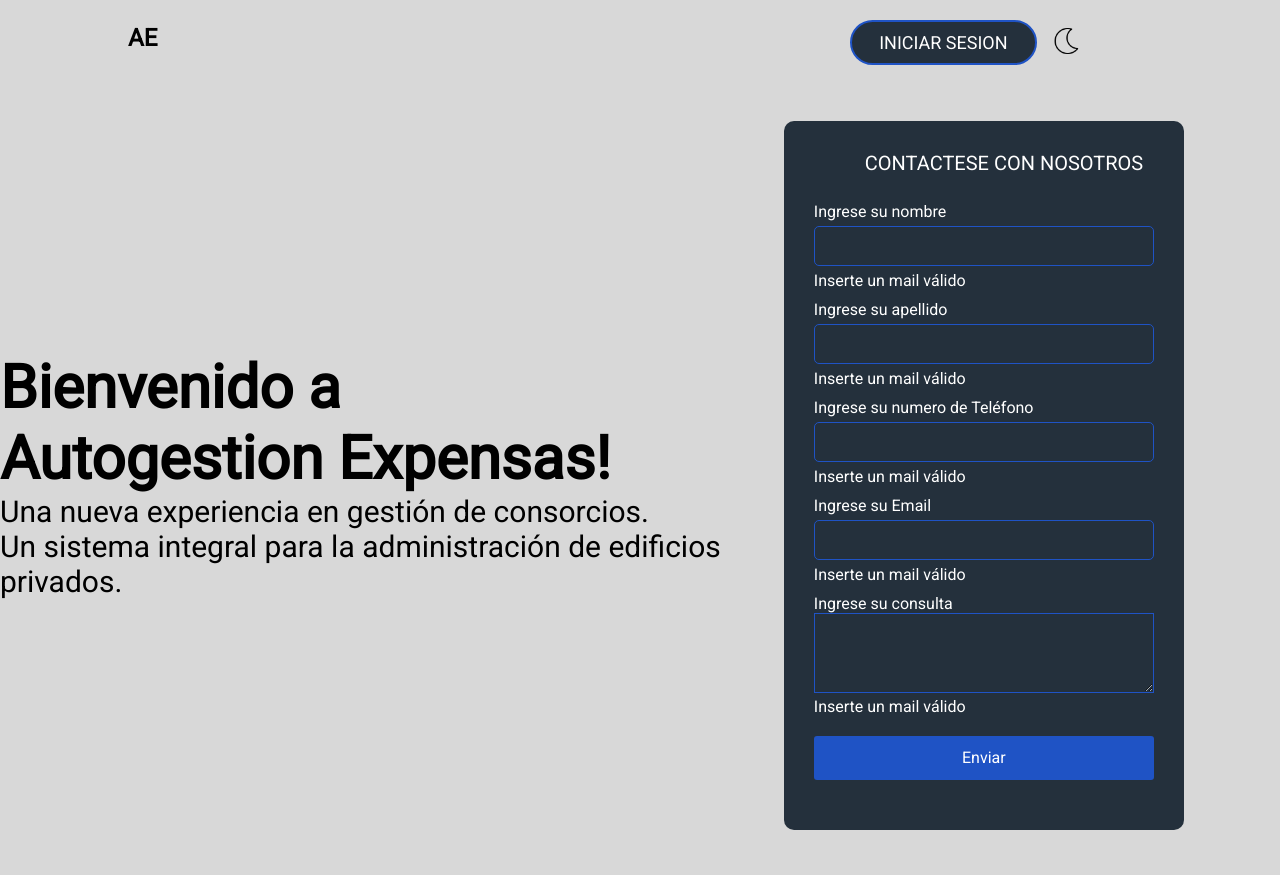
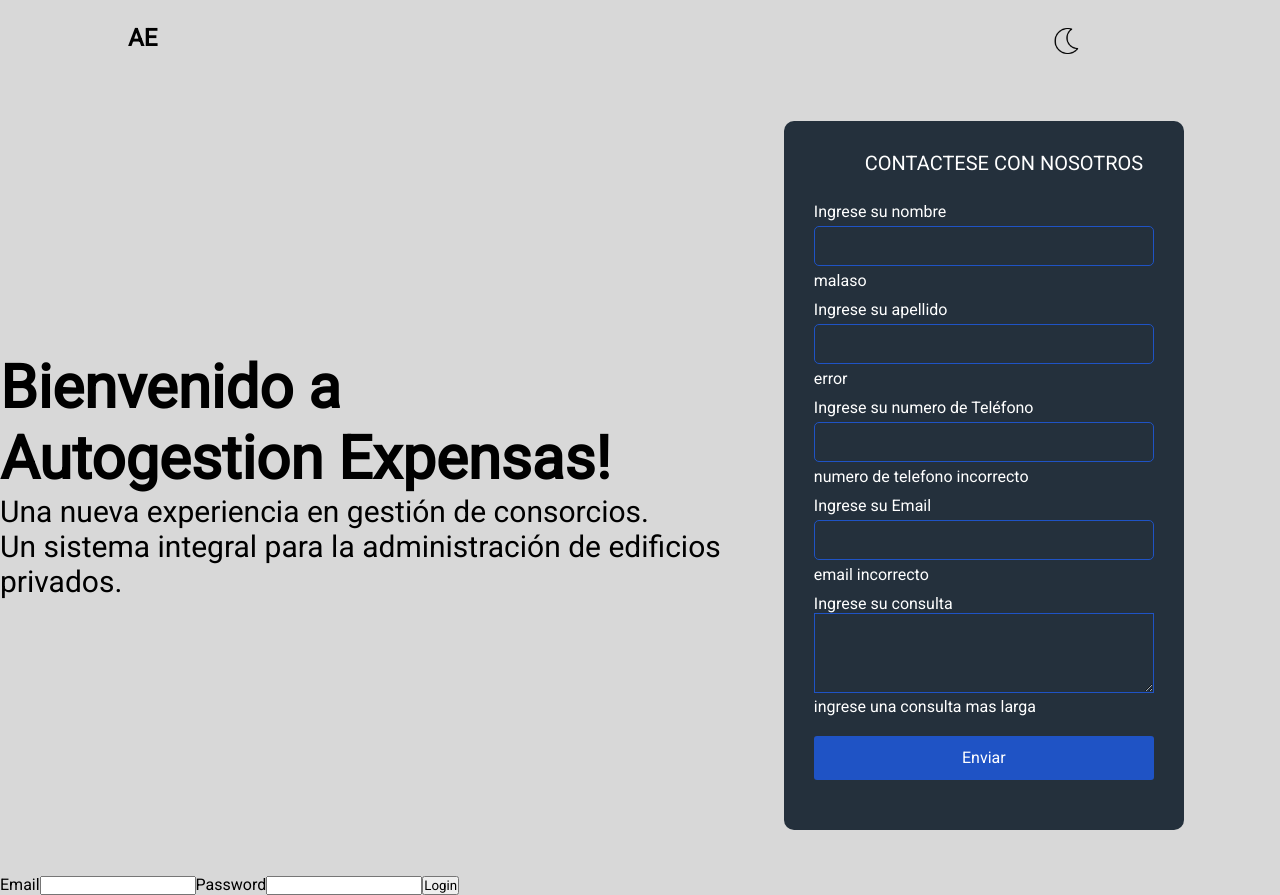
Before and after one commit to matzon1/tpi-integrador-lab3, a React (Create React App) app in the folder expensas-tpi/: page / in a window 1280 px wide. Built offline with nearby package versions, Linux system fonts and the light colour scheme.

Commit message:
29/6 db created

```diff
--- a/expensas-tpi/package.json
+++ b/expensas-tpi/package.json
@@ -17,7 +17,8 @@
     "start": "react-scripts start",
     "build": "react-scripts build",
     "test": "react-scripts test",
-    "eject": "react-scripts eject"
+    "eject": "react-scripts eject",
+    "fake-api": "json-server --watch src/api/db.json --port 5000"
   },
   "eslintConfig": {
     "extends": [
--- a/expensas-tpi/src/App.js
+++ b/expensas-tpi/src/App.js
@@ -1,13 +1,13 @@
 import './App.css';
 import {DarkModeProvider} from './components/context/DarkModeContext';
 import Container from './components/main/Container';
-
 
 function App() {
   return (
     <div>
      <DarkModeProvider>
      <Container />
+
      </DarkModeProvider>
     </div>
   );
--- /dev/null
+++ b/expensas-tpi/src/api/db.json
@@ -0,0 +1,14 @@
+{
+  "user": [
+    {
+      "id": 1,
+      "name": "Matias",
+      "password": "1234"
+    },
+    {
+      "id": 2,
+      "name": "Luca",
+      "password": "4321"
+    }
+  ]
+}
--- /dev/null
+++ b/expensas-tpi/src/components/context/AuthContextProvider.js
@@ -0,0 +1,130 @@
+
+import React, { useReducer, createContext, useContext, useState, useEffect } from "react";
+
+const initialState = {
+    currentUser: null,
+    waitingLogin: false,
+    loginError: '',
+    token: null // JSON Web Token (JWT)
+};
+
+// REVIEW: 2. Context + Reducer
+export const AuthContext = createContext(initialState);
+export const AuthDispatchContext = createContext(null);
+
+export default function AuthContextProvider ({ children }) {
+    // REVIEW: 1. useReducer hook
+    // equivalente: const [ auth, setAuth ] = useState(initialState);
+    const [auth, dispatch] = useReducer(authReducer, initialState);
+
+    // REVIEW: async
+    const baseUrl = 'http://localhost:5000/user';
+    const asyncDispatcher = {
+        // REVIEW: 3. dispatcher async
+        login: (email, password) => {
+            dispatch({ type: 'setWaitingLogin', waiting: true });
+            fetch(baseUrl + '/auth/login', {
+              method: 'POST',
+              body: JSON.stringify({ email, password })
+            }).then((res) => res.json()).then((loginResponse) => {
+                console.log('login ok', loginResponse);
+                // llamada sincronica
+                if (loginResponse && loginResponse.token) {
+                    dispatch({ type: 'setToken', token: loginResponse.token });
+                    setTimeout(() => {
+                        fetch(baseUrl + '/users?email=' + encodeURIComponent(email), {
+                            method: 'GET',
+                            headers: {
+                                Authorization: 'Bearer ' + loginResponse.token
+                            }
+                        }).then((res) => res.json()).then((res) => {
+                            console.log('get ok', res);
+                            // llamada sincronica
+                            if (res.length > 0) {
+                                dispatch({ type: 'setCurrentUser', currentUser: res[0] });
+                                // dispatch({ type: 'setWaitingLogin', waiting: false });
+                            } else {
+                                dispatch({ type: 'setError', error: 'Usuario inexistente.' });
+                            }
+                        }).catch(() => {
+
+                            dispatch({ type: 'setError', error: 'Ocurrio un error inesperado.' });
+                        });
+                    }, 3000);
+                } else {
+
+                    dispatch({ type: 'setError', error: 'Usuario inexistente.' });
+                }
+
+            }).catch(() => {
+                dispatch({ type: 'setError', error: 'Ocurrio un error inesperado.' });
+            });;
+        },
+        logout: () => {
+            // llamada sincronica
+            dispatch({ type: 'setCurrentUser', currentUser: null });
+            dispatch({ type: 'setToken', token: null });
+        }
+
+    };
+
+    return (
+        <AuthContext.Provider value={auth}>
+            <AuthDispatchContext.Provider value={asyncDispatcher}>
+                { children }
+            </AuthDispatchContext.Provider>
+        </AuthContext.Provider>
+    )
+}
+
+function authReducer(state, action) {
+    console.log('authReducer', action.type, state, action);
+    // cualquier cambio de estado tiene sincronico
+    switch (action.type) {
+        case 'setCurrentUser': {
+          return {...state,
+            currentUser: action.currentUser,
+            waitingLogin: false
+          };
+        }
+        case 'setToken': {
+          return {...state,
+            token: action.token,
+          };
+        }
+        case 'setWaitingLogin': {
+          return {...state,
+            waitingLogin: action.waiting,
+          };
+        }
+        case 'setError': {
+          return {...state,
+            loginError: action.error,
+            waitingLogin: false
+          };
+        }
+        default: {
+          throw Error('Unknown action: ' + action.type);
+        }
+    }
+}
+
+// custom hoook: es una funcion use____________
+export function useAuth() {
+    const auth = useContext(AuthContext);
+    return auth;
+}
+
+export function useAuthDispatch() {
+    return useContext(AuthDispatchContext);
+}
+
+export function useCapitalizeName (initialName) {
+    const [name, setInternalName] = useState(initialName);
+    useEffect(() => {
+        if (name && new RegExp("[a-z]").test(name)) {
+            setInternalName(name.toUpperCase());
+        }
+    }, [name])
+    return name;
+}
--- a/expensas-tpi/src/components/main/Container.js
+++ b/expensas-tpi/src/components/main/Container.js
@@ -4,15 +4,16 @@ import Main from './Main';
 import './Container.css';
 import { useContext } from 'react'
 import { DarkModeContext } from '../context/DarkModeContext'
-
+import Login from './Login';
 
 
 const Container = () => {
   const {darkMode} = useContext(DarkModeContext);
     return (
     <div className={darkMode ? 'Container Container-dark' : 'Container Container-light'}>
-     <Nav/>
-     <Main/>
+    <Nav/>
+    <Main/>
+    <Login/>
     </div>
   )
 }
--- a/expensas-tpi/src/components/main/Form.js
+++ b/expensas-tpi/src/components/main/Form.js
@@ -9,122 +9,85 @@ export const Form = () => {
   const [cellphone, setCellphone] = useState("");
   const [consult, setConsult] = useState([]);
 
-
-  const changeName = (event) => {
-    console.log(event.target.value);
-    setName(event.target.value);
-  };
-
-  const changeSurname = (event) => {
-    console.log(event.target.value);
-    setSurname(event.target.value);
-  };
-
-  const changeEmail = (event) => {
-    console.log(event.target.value);
-    setEmail(event.target.value);
-  };
-
-  const changeCellphone = (event) => {
-    console.log(event.target.value);
-    setCellphone(event.target.value);
-  };
-
-  const changeConsult = (event) => {
-    console.log(event.target.value);
-    setConsult(event.target.value);
-  };
-  const sendConsulta = (name, surname, email, cellphone, consult) =>{
-
-    if (name.lenght < 2 ){
-      return("Inserte un nombre válido");
-    }
-    if (surname.lenght < 2 ){
-      return("Inserte un apellido válido");
-    }
-    if (!email.includes('@') ){
-      return("Inserte un mail válido");
-    }
-    // if(cellphone.lenght < 6 && !cellphone.typeof(double)){
-    //   alert("Inserte un número de celular válido");
-    // }
-
-    if(consult.lenght < 15){
-      return("La consulta tiene que ser más larga");
-    }
-  };
-
-  const errorMessage = sendConsulta(name, surname, email, cellphone, consult)
-
-  const submitHandler = (event) => {
-    event.preventDefault();
-
-    sendConsulta(name, surname, email, cellphone, consult);
-
-    //habria que ver de enlazar la data a auth0 y un mail to
-    setName("");
-    setSurname("");
-    setEmail("");
-    setCellphone("");
-    setConsult("");
-  };
-
-
+  const errorName = validName(name);
+  const errorSurname = validSurname(surname);
+  const errorCellphone = validCellphone(cellphone);
+  const errorEmail = valiEmail(email);
+  const errorConsulta = valiConsulta(consult);
 
   return (
     <div className="login-form">
       <label className="form-title">CONTACTESE CON NOSOTROS</label>
-      <form onSubmit={submitHandler}>
+      <form
+        onSubmit={(ev) => {
+          ev.preventDefault();
+          validName(name);
+        }}
+      >
         <div className="login-form-items">
           <label>Ingrese su nombre</label>
           <input
-          value={name}
-          onChange={changeName}
+            value={name}
+            onChange={(ev) => setName(ev.target.value)}
             type="text"
           />
-        <p>{errorMessage}</p>
+          <p>{errorName}</p>
         </div>
         <div className="login-form-items">
           <label>Ingrese su apellido</label>
           <input
             value={surname}
-            onChange={changeSurname}
+            onChange={(ev) => setSurname(ev.target.value)}
             type="text"
           />
-          <p>{errorMessage}</p>
+          <p>{errorSurname}</p>
         </div>
         <div className="login-form-items">
           <label>Ingrese su numero de Teléfono</label>
           <input
             value={cellphone}
-            onChange={changeCellphone}
+            onChange={(ev) => setCellphone(ev.target.value)}
             type="tel"
           />
-         <p>{errorMessage}</p>
+          <p>{errorCellphone}</p>
         </div>
         <div className="login-form-items">
           <label>Ingrese su Email</label>
-          <input
-            value={email}
-            onChange={changeEmail}
-            type="email"
-          />
-         <p>{errorMessage}</p>
+          <input value={email} onChange={(ev) => setEmail(ev.target.value)} type="email" />
+          <p>{errorEmail}</p>
         </div>
         <div className="login-form-items">
           <label>Ingrese su consulta</label>
-          <textarea
-            className="textbox"
-            onChange={changeConsult}
-          />
+          <textarea className="textbox" onChange={(ev) => setConsult(ev.target.value)} />
         </div>
-        <p>{errorMessage}</p>
+        <p>{errorConsulta}</p>
         <div className="login-form-items">
-          <button type="submit" disabled={errorMessage}>Enviar</button>
+          <button type="submit" disabled={errorName}>
+            Enviar
+          </button>
         </div>
       </form>
     </div>
   );
 };
 
+const validName = (name) => {
+  if (name.length < 2) return "malaso";
+};
+
+const validSurname = (surname) => {
+  if (surname.length < 5) return "error";
+};
+
+const validCellphone = (cellphone) => {
+  if (cellphone.length < 7) return "numero de telefono incorrecto";
+};
+
+const valiEmail = (email) => {
+  if (!email.includes('@')) return "email incorrecto";
+}
+
+const valiConsulta = (consult) => {
+  if (consult.length < 10) return "ingrese una consulta mas larga";
+}
 export default Form;
--- a/expensas-tpi/src/components/main/Login.js
+++ b/expensas-tpi/src/components/main/Login.js
@@ -1,8 +1,31 @@
-import React from "react";
-import { useAuth0 } from "@auth0/auth0-react";
+import React, { useState } from 'react';
+import { useAuthDispatch, useAuth } from '../context/AuthContextProvider';
 
-export const LoginButton = () => {
-  const { loginWithRedirect } = useAuth0();
+export default function Login () {
+    const [email, setEmail] = useState('');
+    const [password, setPassword] = useState('');
+    // REVIEW: 6. uso del dispatch en un componente alejado
+    const dispatch = useAuthDispatch();
+    // equivalente: const auth = useContext(AuthContext);
+    const auth = useAuth();
 
-  return <button onClick={() => loginWithRedirect()}>INICIAR SESION</button>;
-};
+
+    return (
+        <div>
+            <label>Email</label>
+            <input value={email} onChange={(event) => { setEmail(event.target.value) }} type="text" />
+            <label>Password</label>
+            <input value={password} onChange={(event) => { setPassword(event.target.value) }} type="password" />
+            {   auth.waitingLogin &&
+                    <p>Logueando por favor espere ....</p>
+            }
+            {   !auth.waitingLogin &&
+                <button
+                    onClick={() => {
+                        dispatch.login(email, password);
+                    }}
+                >Login</button>
+            }
+        </div>
+    )
+}
--- a/expensas-tpi/src/components/main/Nav.js
+++ b/expensas-tpi/src/components/main/Nav.js
@@ -1,8 +1,4 @@
 import React from "react";
-import { useAuth0 } from "@auth0/auth0-react";
-import { LoginButton } from "./Login";
-import { LogoutButton } from "./Logout";
-import { Profile } from "./Profile";
 
 import Lightswitch from "./Lightswitch";
 
@@ -10,21 +6,12 @@ import './Container.css';
 import './Nav.css'
 
 const Nav = () => {
-  const {isAuthenticated} = useAuth0();
   return (
     <div>
       <nav className="nav-bar">
         <h1>AE</h1>
 
         <div className="buttons">
-        {isAuthenticated ? (
-          <>
-            <Profile />
-            <LogoutButton />
-          </>
-        ) : (
-          <LoginButton />
-        )}
         <Lightswitch />
         </div>
       </nav>
```
